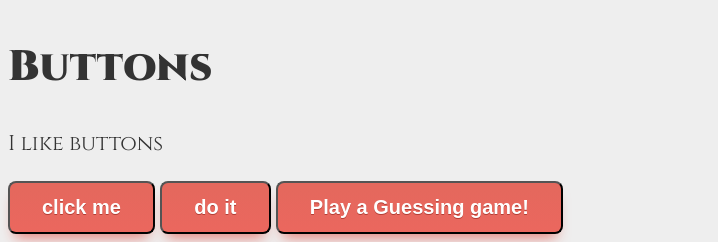
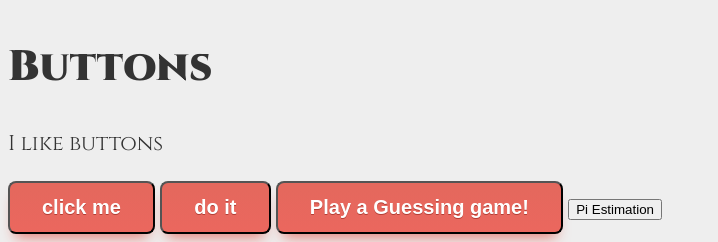
Before and after one commit to emmakneafs/emmakneafs.github.io, a plain HTML site: page index.html in a window 1280 px wide. Shown: the part 2483-2725 px from the top of the page, without its empty margins (0-718 px from the left). Drawn offline with nearby package versions, Linux system fonts and the light colour scheme.

Commit message:
Update index.html

```diff
--- a/index.html
+++ b/index.html
@@ -51,7 +51,7 @@
                 <input class="myButton" type="button" onclick="white()" value="click me" />
                 <input class="myButton" type="button" onclick="purple()" value="do it"/>
 		<input type="button" class="myButton" onclick="window.location.href = 'http://emmakneafs.github.io/guess.html';" value="Play a Guessing game!" />
-
+		<input type="button" class="mybutton" onclick="window.location.href ='http://emmakneafs.github.io/PI.html';" value="Pi Estimation" />
         </script>
     </body>
 </html
```
